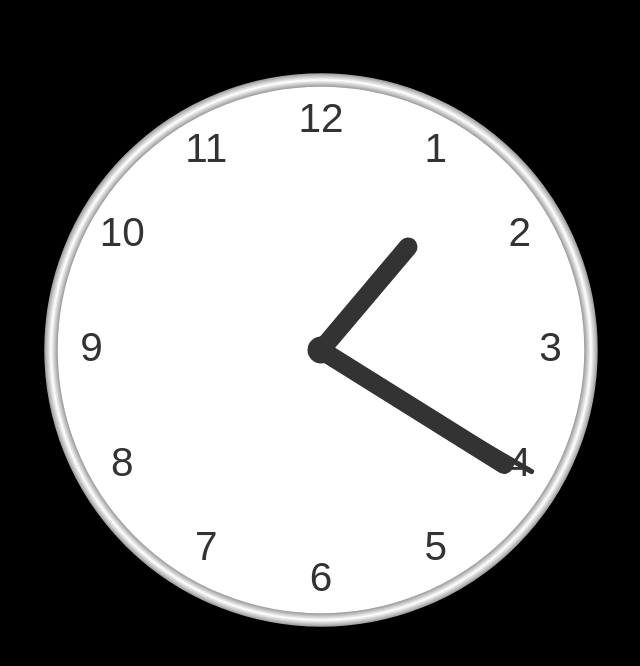
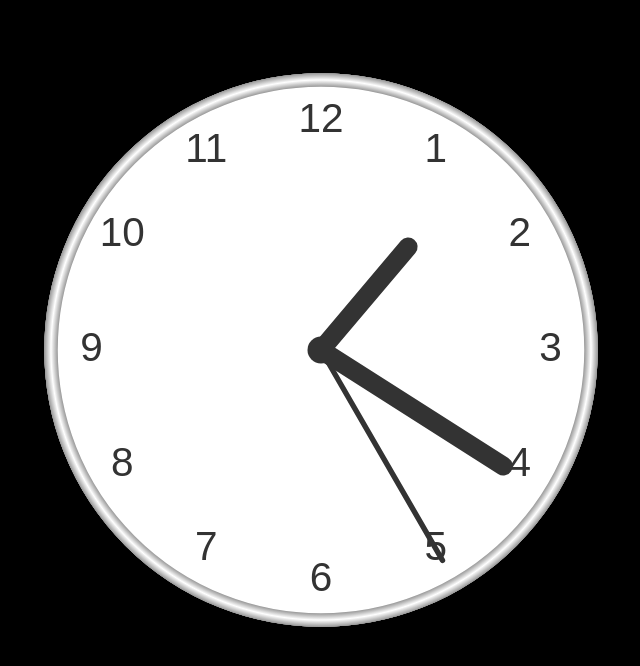
Before and after one commit to Ayush01015/Analog-Clock-Vanilla.js, a plain HTML site: page index.html in a window 1280 px wide. Shown: the whole page, without its empty margins (469-1109 px from the left). Drawn offline with Linux system fonts and the light colour scheme.

Commit message:
logic done

```diff
--- a/index.js
+++ b/index.js
@@ -88,4 +88,4 @@ const RGB = () => {
     return randomRGB;
 };
 
-drawClock();
+setInterval(drawClock,1000);
--- a/style/style.css
+++ b/style/style.css
@@ -1,7 +1,6 @@
 *{
     margin: 0;
     padding: 0;
-    box-sizing: border-box;
 }
 
 body{
```
